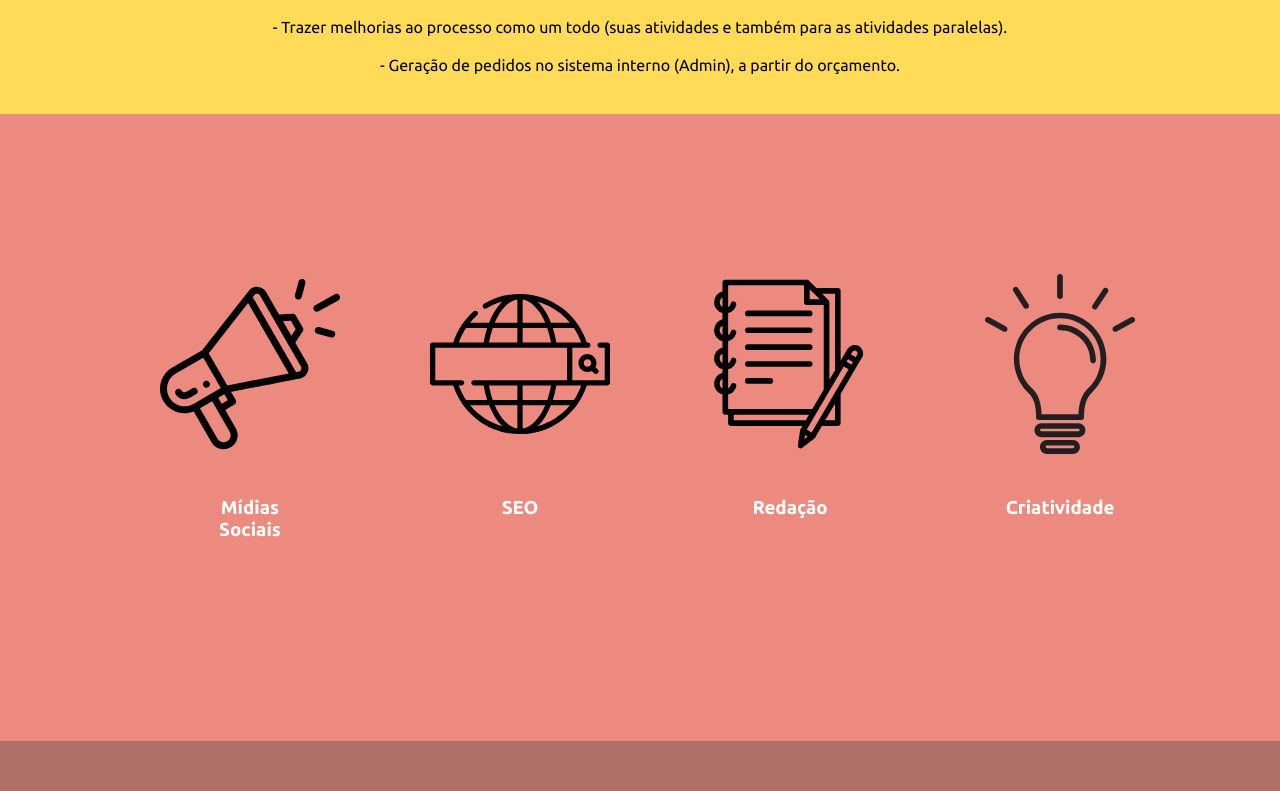
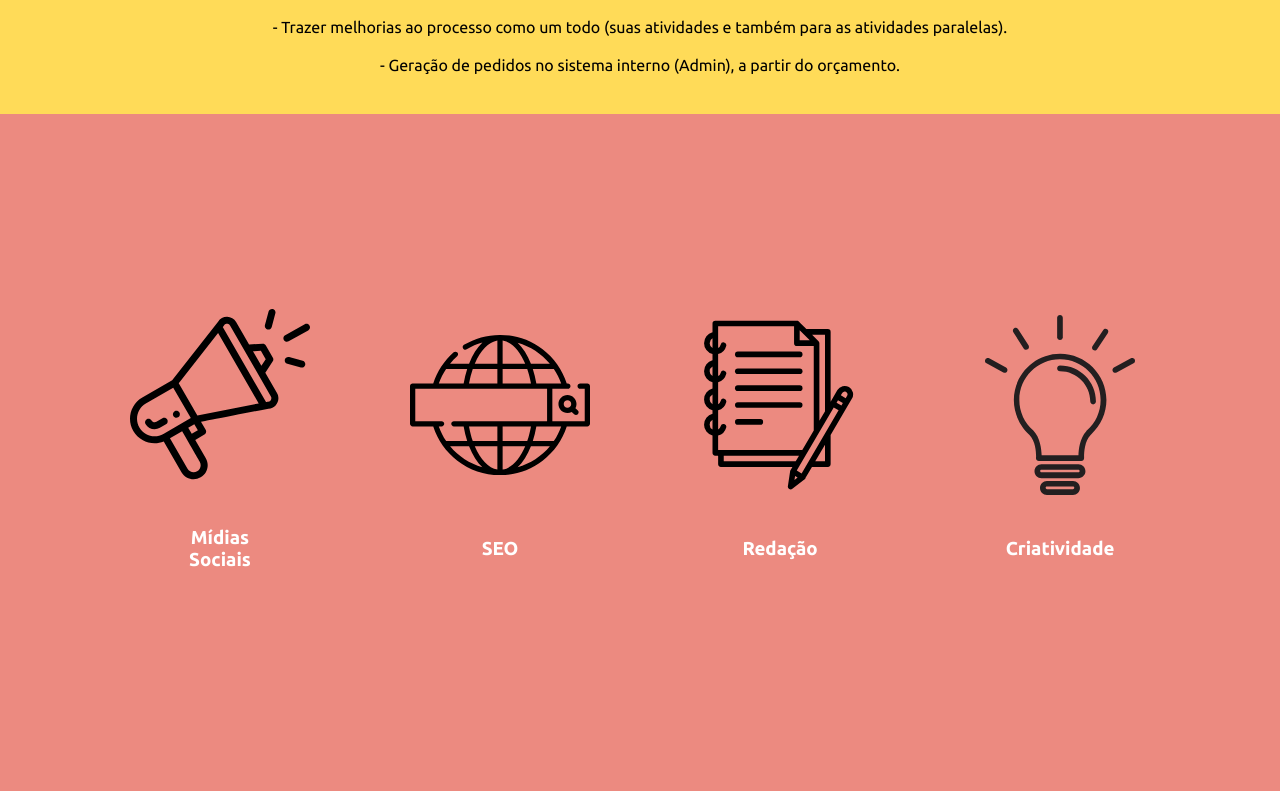
Before and after one commit to guigarcia96/site_ellen, a plain HTML site: page index.html in a window 1280 px wide. Shown: the part 2229-3020 px from the top of the page. Drawn offline with Linux system fonts and the light colour scheme.

Commit message:
atualização de layout

```diff
--- a/css/index.css
+++ b/css/index.css
@@ -127,11 +127,13 @@ nav ul li a {
   display: flex;
   flex-direction: row;
   padding: 130px;
+  align-items: center;
+  justify-content: center;
 }
 .detalhe {
-  text-align: center;
+
   padding: 30px;
-  margin-right: 30px;
+  margin: 30px 20px;
 }
 .detalhe img {
   height: 180px;
```
